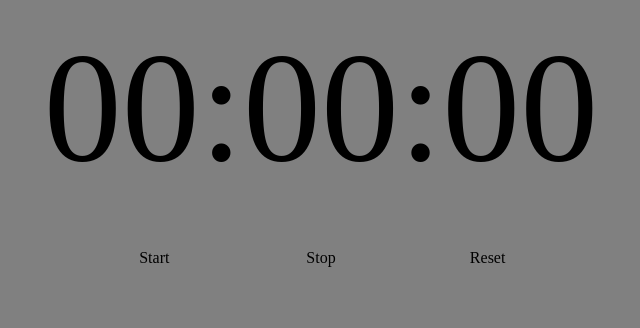
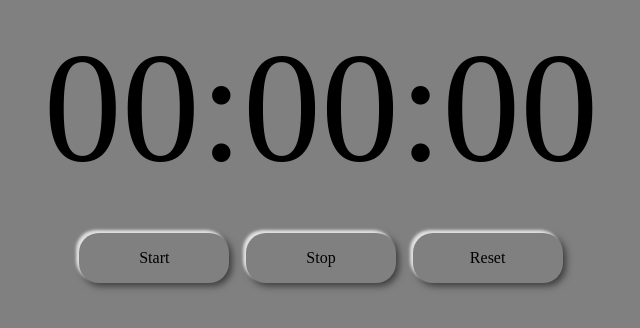
Before and after one commit to Samiratalanchi/stopwatch, a plain HTML site: page index.html in a window 1280 px wide. Shown: the whole page, without its empty margins (319-959 px from the left). Drawn offline with Linux system fonts and the light colour scheme.

Commit message:
style buttons

```diff
--- a/main.css
+++ b/main.css
@@ -6,7 +6,7 @@ body {
     flex-direction: column;
 }
 #timer {
-    width: 600px;
+    width: 500px;
     height: 200px;
     display: flex;
     justify-content: center;
@@ -28,5 +28,7 @@ body {
     display: flex;
     justify-content: center;
     align-items: center;
-    margin:auto
+    margin:auto;
+    box-shadow: -3px -3px 3px rgb(226, 225, 225),3px 3px 7px rgb(59, 59, 59);
+    cursor: pointer;
 }
```
